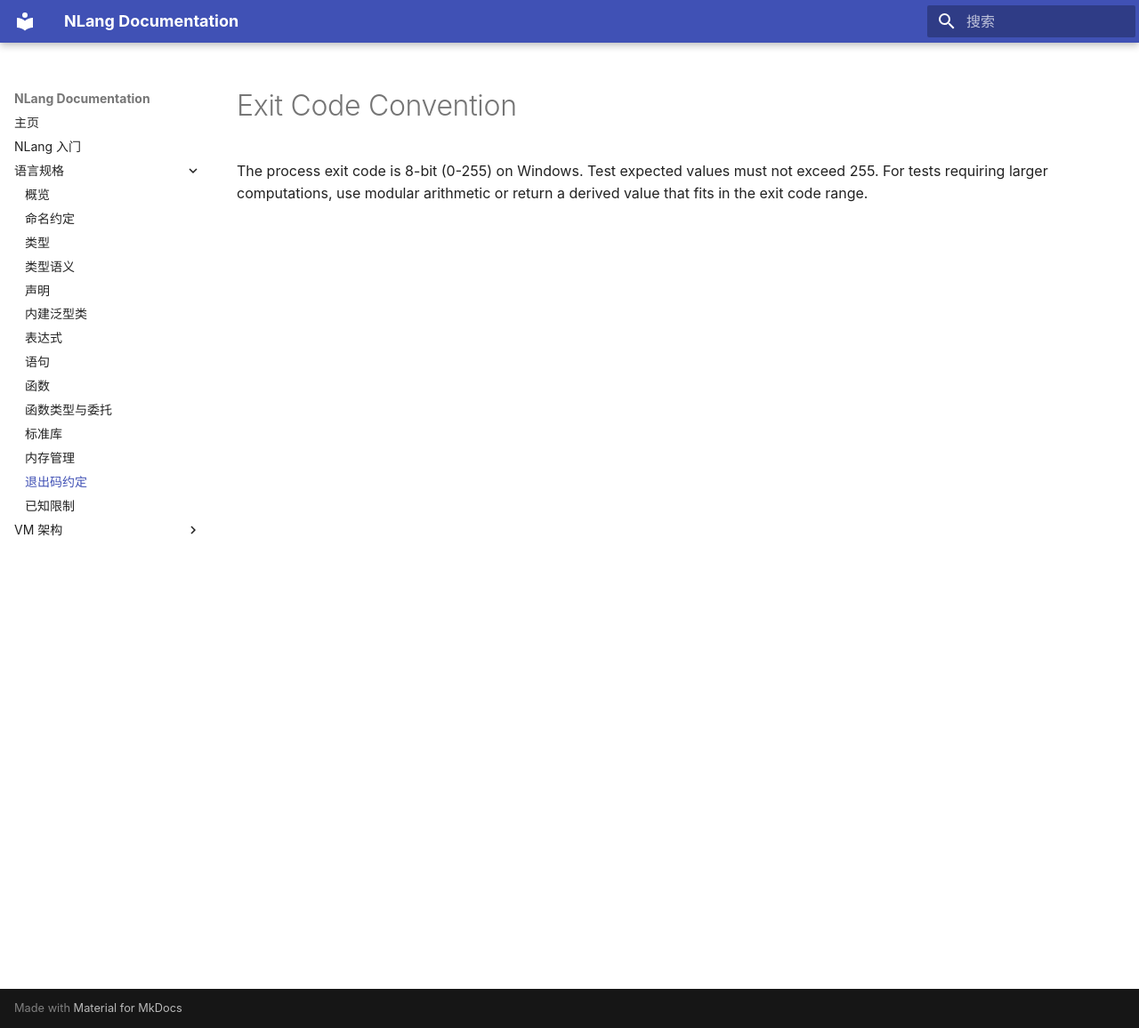
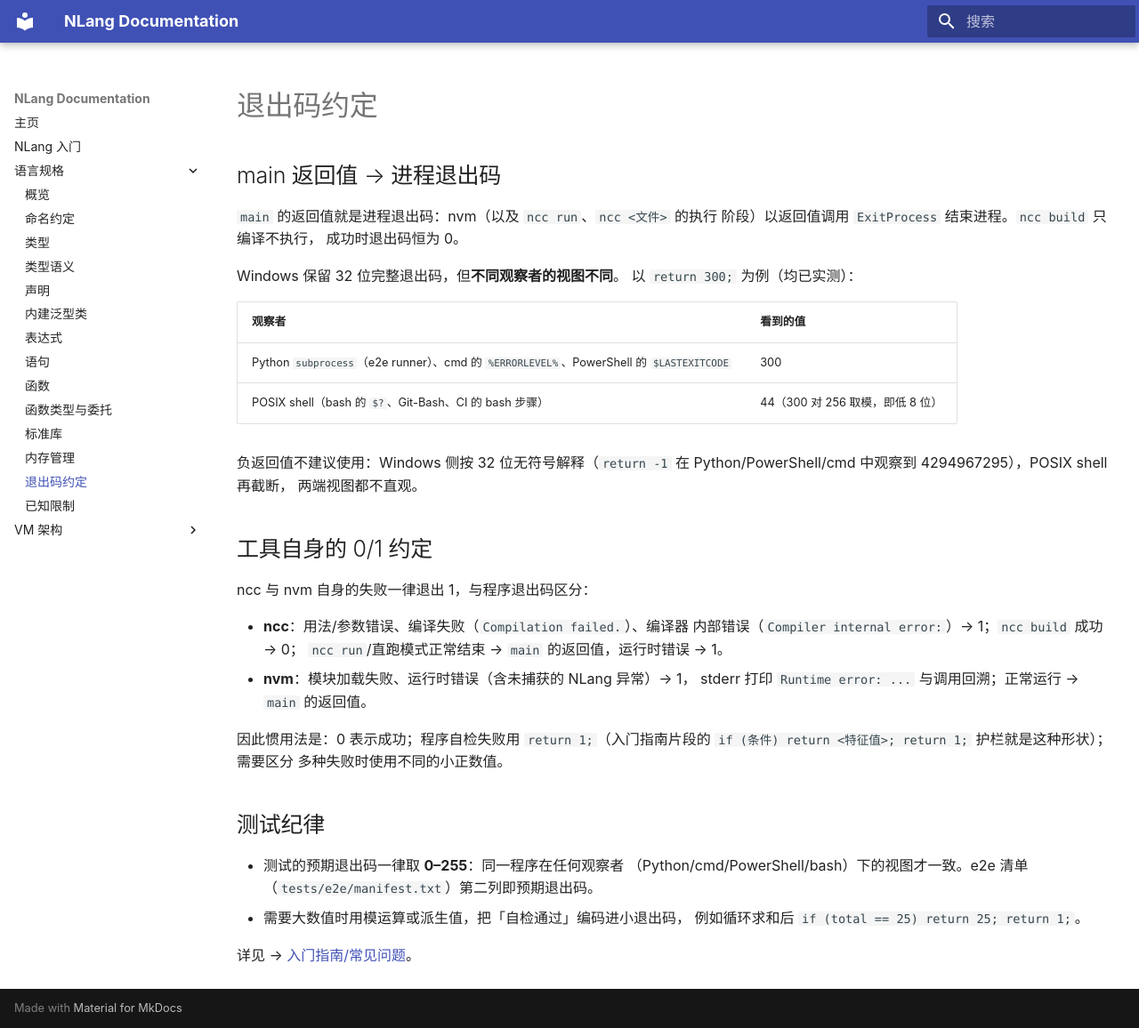
Before and after one commit to dliting/nlang, an MkDocs documentation site: the page built from docs/language-spec/exit-code-convention.md, in a window 1280 px wide and 1156 px high. Shown: the whole window at 89% size. Built offline with MkDocs 1.6.1 and Material for MkDocs 9.7.7, drawn with Linux system fonts in a browser that asks for light colours.

Commit message:
test: pin the getting-started FAQ facts
Two facts the FAQ states now have regression pins. e2e row
exit_code_full_passthrough: main's return reaches the process exit code
verbatim (the runner compares the full Windows exit code, so 300 is
expected; POSIX shells alone truncate to the low 8 bits, 44). ctest
entry ncc_no_o_output_cwd: without -o, ncc writes the .nmod into the
process CWD, not beside the source — both halves asserted by a helper
script, since ctest regexes cannot check the filesystem. Along the way
exit-code-convention.md and the FAQ paragraph were corrected: Windows
keeps the 32-bit value (Python/cmd/PowerShell all observe 300); only
the POSIX shell view truncates.

```diff
--- a/docs/language-spec/exit-code-convention.md
+++ b/docs/language-spec/exit-code-convention.md
@@ -1,6 +1,44 @@
-# Exit Code Convention
+# 退出码约定
 
+## main 返回值 → 进程退出码
 
-The process exit code is 8-bit (0-255) on Windows. Test expected values must
-not exceed 255. For tests requiring larger computations, use modular arithmetic
-or return a derived value that fits in the exit code range.
+`main` 的返回值就是进程退出码：nvm（以及 `ncc run`、`ncc <文件>` 的执行
+阶段）以返回值调用 `ExitProcess` 结束进程。`ncc build` 只编译不执行，
+成功时退出码恒为 0。
+
+Windows 保留 32 位完整退出码，但**不同观察者的视图不同**。
+以 `return 300;` 为例（均已实测）：
+
+| 观察者 | 看到的值 |
+|--------|----------|
+| Python `subprocess`（e2e runner）、cmd 的 `%ERRORLEVEL%`、PowerShell 的 `$LASTEXITCODE` | 300 |
+| POSIX shell（bash 的 `$?`、Git-Bash、CI 的 bash 步骤） | 44（300 对 256 取模，即低 8 位） |
+
+负返回值不建议使用：Windows 侧按 32 位无符号解释（`return -1` 在
+Python/PowerShell/cmd 中观察到 4294967295），POSIX shell 再截断，
+两端视图都不直观。
+
+## 工具自身的 0/1 约定
+
+ncc 与 nvm 自身的失败一律退出 1，与程序退出码区分：
+
+- **ncc**：用法/参数错误、编译失败（`Compilation failed.`）、编译器
+  内部错误（`Compiler internal error:`）→ 1；`ncc build` 成功 → 0；
+  `ncc run`/直跑模式正常结束 → `main` 的返回值，运行时错误 → 1。
+- **nvm**：模块加载失败、运行时错误（含未捕获的 NLang 异常）→ 1，
+  stderr 打印 `Runtime error: ...` 与调用回溯；正常运行 → `main`
+  的返回值。
+
+因此惯用法是：0 表示成功；程序自检失败用 `return 1;`（入门指南片段的
+`if (条件) return <特征值>; return 1;` 护栏就是这种形状）；需要区分
+多种失败时使用不同的小正数值。
+
+## 测试纪律
+
+- 测试的预期退出码一律取 **0–255**：同一程序在任何观察者
+  （Python/cmd/PowerShell/bash）下的视图才一致。e2e 清单
+  （`tests/e2e/manifest.txt`）第二列即预期退出码。
+- 需要大数值时用模运算或派生值，把「自检通过」编码进小退出码，
+  例如循环求和后 `if (total == 25) return 25; return 1;`。
+
+详见 → [入门指南/常见问题](../nlang-getting-started.md)。
```
Also changed, not shown: 4 other files.
